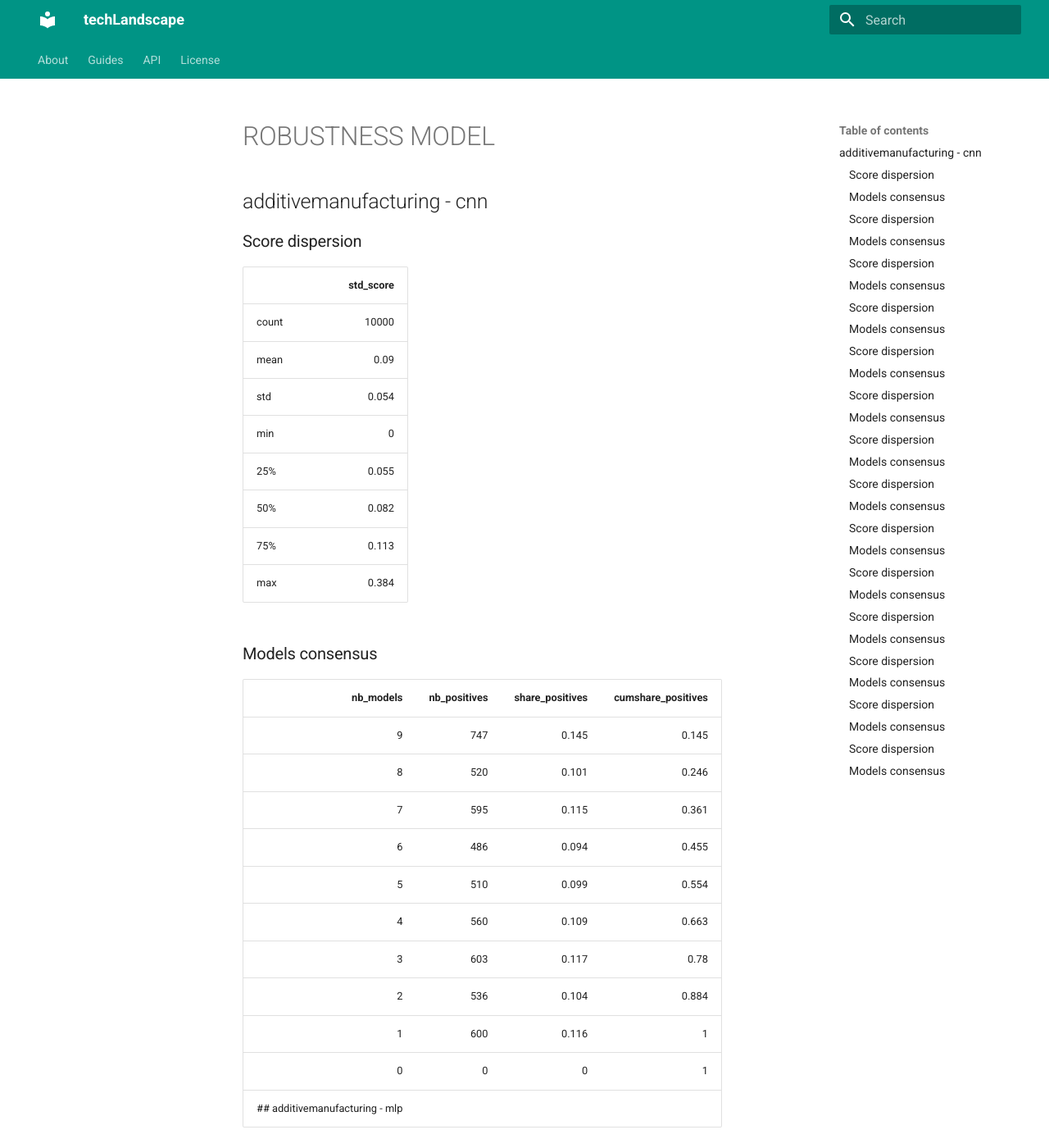
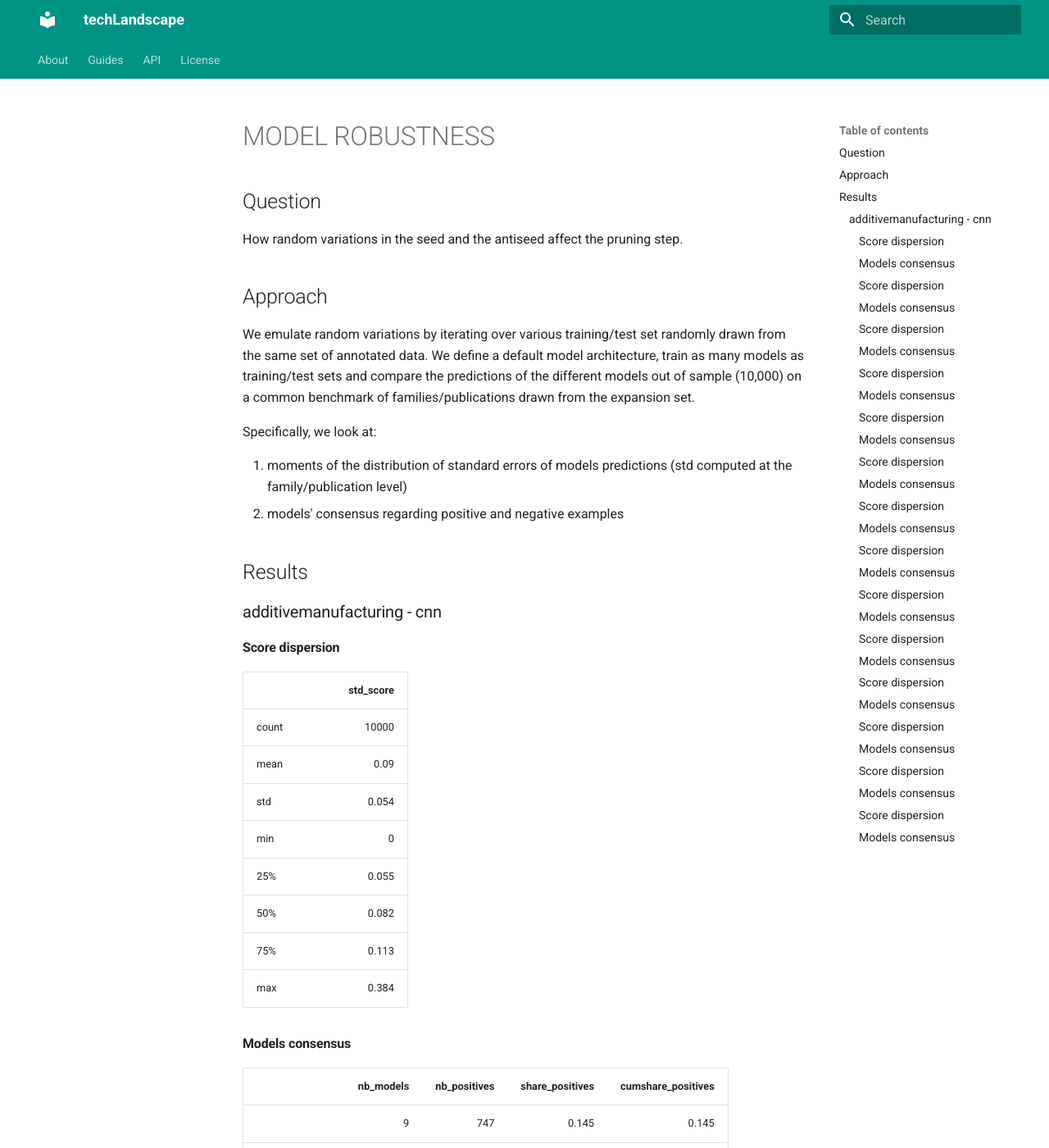
Before and after one commit to cverluise/techlandscape, an MkDocs documentation site: the page built from docs/ROBUSTNESS_MODEL.md, in a window 1280 px wide and 1400 px high. Shown: the whole window at 82% size. Built offline with MkDocs 1.6.1 and Material for MkDocs 9.7.7, drawn with Linux system fonts in a browser that asks for light colours; some of the changed text lies outside the part shown.

Commit message:
:tada: add discussion

```diff
--- a/docs/ROBUSTNESS_MODEL.md
+++ b/docs/ROBUSTNESS_MODEL.md
@@ -1,7 +1,23 @@
+# MODEL ROBUSTNESS
 
-## additivemanufacturing - cnn
+## Question
 
-### Score dispersion
+How random variations in the seed and the antiseed affect the pruning step.
+
+## Approach
+
+We emulate random variations by iterating over various training/test set randomly drawn from the same set of annotated data. We define a default model architecture, train as many models as training/test sets and compare the predictions of the different models out of sample (10,000) on a common benchmark of families/publications drawn from the expansion set.
+
+Specifically, we look at:
+
+1. moments of the distribution of standard errors of models predictions (std computed at the family/publication level)
+1. models' consensus regarding positive and negative examples
+
+## Results
+
+### additivemanufacturing - cnn
+
+#### Score dispersion
 
 |       |   std_score |
 |:------|------------:|
@@ -14,7 +30,7 @@
 | 75%   |       0.113 |
 | max   |       0.384 |
 
-### Models consensus
+#### Models consensus
 
 |   nb_models |   nb_positives |   share_positives |   cumshare_positives |
 |------------:|---------------:|------------------:|---------------------:|
@@ -28,9 +44,9 @@
 |           2 |            536 |             0.104 |                0.884 |
 |           1 |            600 |             0.116 |                1     |
 |           0 |              0 |             0     |                1     |
-## additivemanufacturing - mlp
+### additivemanufacturing - mlp
 
-### Score dispersion
+#### Score dispersion
 
 |       |   std_score |
 |:------|------------:|
@@ -43,7 +59,7 @@
 | 75%   |       0.056 |
 | max   |       0.276 |
 
-### Models consensus
+#### Models consensus
 
 |   nb_models |   nb_positives |   share_positives |   cumshare_positives |
 |------------:|---------------:|------------------:|---------------------:|
@@ -58,9 +74,9 @@
 |           2 |            152 |             0.107 |                0.855 |
 |           1 |            206 |             0.145 |                1     |
 |           0 |              0 |             0     |                1     |
-## blockchain - cnn
+### blockchain - cnn
 
-### Score dispersion
+#### Score dispersion
 
 |       |   std_score |
 |:------|------------:|
@@ -73,7 +89,7 @@
 | 75%   |       0.126 |
 | max   |       0.389 |
 
-### Models consensus
+#### Models consensus
 
 |   nb_models |   nb_positives |   share_positives |   cumshare_positives |
 |------------:|---------------:|------------------:|---------------------:|
@@ -88,9 +104,9 @@
 |           2 |           1410 |             0.289 |                0.893 |
 |           1 |            522 |             0.107 |                1     |
 |           0 |              0 |             0     |                1     |
-## blockchain - mlp
+### blockchain - mlp
 
-### Score dispersion
+#### Score dispersion
 
 |       |   std_score |
 |:------|------------:|
@@ -103,7 +119,7 @@
 | 75%   |       0.03  |
 | max   |       0.272 |
 
-### Models consensus
+#### Models consensus
 
 |   nb_models |   nb_positives |   share_positives |   cumshare_positives |
 |------------:|---------------:|------------------:|---------------------:|
@@ -118,9 +134,9 @@
 |           2 |            122 |             0.136 |                0.802 |
 |           1 |            177 |             0.198 |                1     |
 |           0 |              0 |             0     |                1     |
-## computervision - cnn
+### computervision - cnn
 
-### Score dispersion
+#### Score dispersion
 
 |       |   std_score |
 |:------|------------:|
@@ -133,7 +149,7 @@
 | 75%   |       0.121 |
 | max   |       0.383 |
 
-### Models consensus
+#### Models consensus
 
 |   nb_models |   nb_positives |   share_positives |   cumshare_positives |
 |------------:|---------------:|------------------:|---------------------:|
@@ -148,9 +164,9 @@
 |           2 |           2072 |             0.22  |                0.955 |
 |           1 |            420 |             0.045 |                1     |
 |           0 |              0 |             0     |                1     |
-## computervision - mlp
+### computervision - mlp
 
-### Score dispersion
+#### Score dispersion
 
 |       |   std_score |
 |:------|------------:|
@@ -163,7 +179,7 @@
 | 75%   |       0.042 |
 | max   |       0.291 |
 
-### Models consensus
+#### Models consensus
 
 |   nb_models |   nb_positives |   share_positives |   cumshare_positives |
 |------------:|---------------:|------------------:|---------------------:|
@@ -178,9 +194,9 @@
 |           2 |            180 |             0.03  |                0.969 |
 |           1 |            184 |             0.031 |                1     |
 |           0 |              0 |             0     |                1     |
-## genomeediting - cnn
+### genomeediting - cnn
 
-### Score dispersion
+#### Score dispersion
 
 |       |   std_score |
 |:------|------------:|
@@ -193,7 +209,7 @@
 | 75%   |       0.023 |
 | max   |       0.329 |
 
-### Models consensus
+#### Models consensus
 
 |   nb_models |   nb_positives |   share_positives |   cumshare_positives |
 |------------:|---------------:|------------------:|---------------------:|
@@ -208,9 +224,9 @@
 |           2 |            356 |             0.1   |                0.951 |
 |           1 |            175 |             0.049 |                1     |
 |           0 |              0 |             0     |                1     |
-## genomeediting - mlp
+### genomeediting - mlp
 
-### Score dispersion
+#### Score dispersion
 
 |       |   std_score |
 |:------|------------:|
@@ -223,7 +239,7 @@
 | 75%   |       0.01  |
 | max   |       0.205 |
 
-### Models consensus
+#### Models consensus
 
 |   nb_models |   nb_positives |   share_positives |   cumshare_positives |
 |------------:|---------------:|------------------:|---------------------:|
@@ -238,9 +254,9 @@
 |           2 |             48 |             0.062 |                0.96  |
 |           1 |             31 |             0.04  |                1     |
 |           0 |              0 |             0     |                1     |
-## hydrogenstorage - cnn
+### hydrogenstorage - cnn
 
-### Score dispersion
+#### Score dispersion
 
 |       |   std_score |
 |:------|------------:|
@@ -253,7 +269,7 @@
 | 75%   |       0.076 |
 | max   |       0.311 |
 
-### Models consensus
+#### Models consensus
 
 |   nb_models |   nb_positives |   share_positives |   cumshare_positives |
 |------------:|---------------:|------------------:|---------------------:|
@@ -268,9 +284,9 @@
 |           2 |             84 |             0.078 |                0.906 |
 |           1 |            102 |             0.094 |                1     |
 |           0 |              0 |             0     |                1     |
-## hydrogenstorage - mlp
+### hydrogenstorage - mlp
 
-### Score dispersion
+#### Score dispersion
 
 |       |   std_score |
 |:------|------------:|
@@ -283,7 +299,7 @@
 | 75%   |       0.03  |
 | max   |       0.257 |
 
-### Models consensus
+#### Models consensus
 
 |   nb_models |   nb_positives |   share_positives |   cumshare_positives |
 |------------:|---------------:|------------------:|---------------------:|
@@ -298,9 +314,9 @@
 |           2 |             72 |             0.094 |                0.882 |
 |           1 |             90 |             0.118 |                1     |
 |           0 |              0 |             0     |                1     |
-## naturallanguageprocessing - cnn
+### naturallanguageprocessing - cnn
 
-### Score dispersion
+#### Score dispersion
 
 |       |   std_score |
 |:------|------------:|
@@ -313,7 +329,7 @@
 | 75%   |       0.114 |
 | max   |       0.39  |
 
-### Models consensus
+#### Models consensus
 
 |   nb_models |   nb_positives |   share_positives |   cumshare_positives |
 |------------:|---------------:|------------------:|---------------------:|
@@ -328,9 +344,9 @@
 |           2 |            384 |             0.047 |                0.957 |
 |           1 |            353 |             0.043 |                1     |
 |           0 |              0 |             0     |                1     |
-## naturallanguageprocessing - mlp
+### naturallanguageprocessing - mlp
 
-### Score dispersion
+#### Score dispersion
 
 |       |   std_score |
 |:------|------------:|
@@ -343,7 +359,7 @@
 | 75%   |       0.036 |
 | max   |       0.339 |
 
-### Models consensus
+#### Models consensus
 
 |   nb_models |   nb_positives |   share_positives |   cumshare_positives |
 |------------:|---------------:|------------------:|---------------------:|
@@ -358,9 +374,9 @@
 |           2 |            126 |             0.049 |                0.941 |
 |           1 |            153 |             0.059 |                1     |
 |           0 |              0 |             0     |                1     |
-## selfdrivingvehicle - cnn
+### selfdrivingvehicle - cnn
 
-### Score dispersion
+#### Score dispersion
 
 |       |   std_score |
 |:------|------------:|
@@ -373,7 +389,7 @@
 | 75%   |       0.111 |
 | max   |       0.324 |
 
-### Models consensus
+#### Models consensus
 
 |   nb_models |   nb_positives |   share_positives |   cumshare_positives |
 |------------:|---------------:|------------------:|---------------------:|
@@ -388,9 +404,9 @@
 |           2 |           2292 |             0.321 |                0.9   |
 |           1 |            711 |             0.1   |                1     |
 |           0 |              0 |             0     |                1     |
-## selfdrivingvehicle - mlp
+### selfdrivingvehicle - mlp
 
-### Score dispersion
+#### Score dispersion
 
 |       |   std_score |
 |:------|------------:|
@@ -403,7 +419,7 @@
 | 75%   |       0.069 |
 | max   |       0.278 |
 
-### Models consensus
+#### Models consensus
 
 |   nb_models |   nb_positives |   share_positives |   cumshare_positives |
 |------------:|---------------:|------------------:|---------------------:|
```
